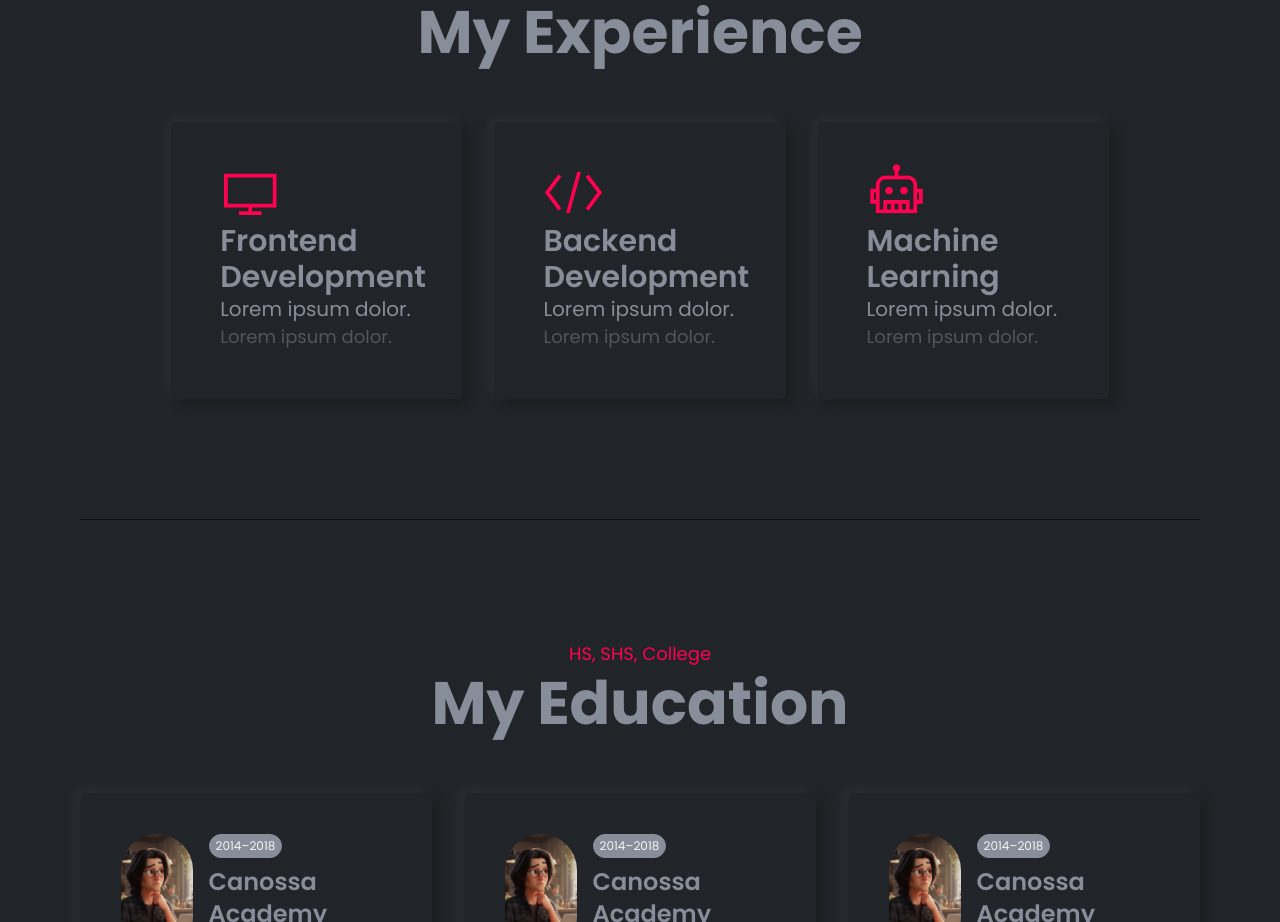
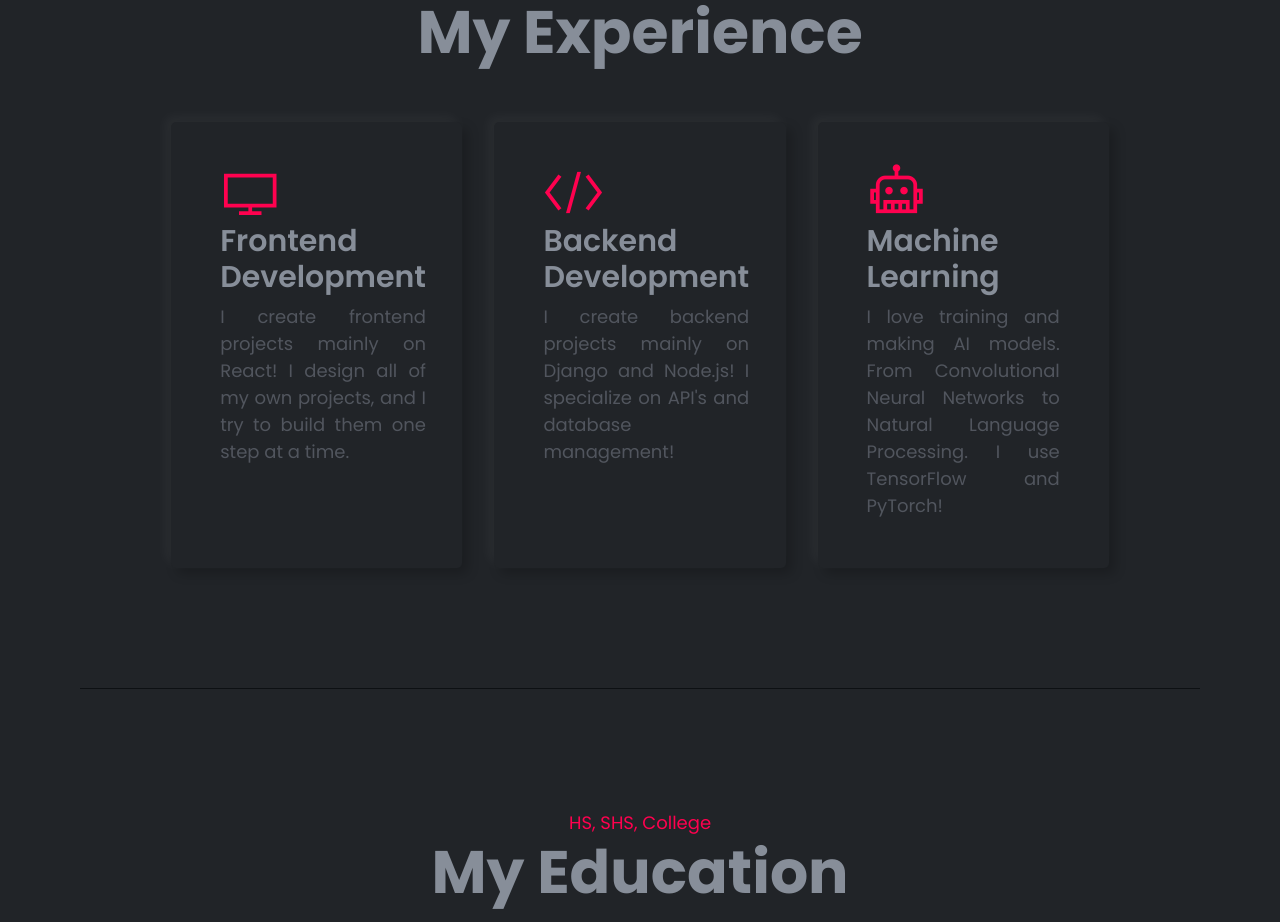
Before and after one commit to itzjmbruhhh/itzjmbruhhh-portfolio, a React (Vite) app in the folder frontend/: page / in a window 1280 px wide. Shown: the part 1060-1982 px from the top of the page. Built offline with nearby package versions, Linux system fonts and the light colour scheme.

Commit message:
added json for experience.tsx

```diff
--- /dev/null
+++ b/frontend/public/utils/Experience.json
@@ -0,0 +1,18 @@
+[
+    {
+        "icon" : "las la-desktop",
+        "title" : "Frontend Development",
+        "bio" : "I create frontend projects mainly on React! I design all of my own projects, and I try to build them one step at a time."
+    },
+    {
+        "icon" : "las la-code",
+        "title" : "Backend Development",
+        "bio" : "I create backend projects mainly on Django and Node.js! I specialize on API's and database management!"
+    },
+    {
+        "icon" : "las la-robot",
+        "title" : "Machine Learning",
+        "bio" : "I love training and making AI models. From Convolutional Neural Networks to Natural Language Processing. I use TensorFlow and PyTorch!"
+    }
+
+]
--- a/frontend/src/pages/Experience.tsx
+++ b/frontend/src/pages/Experience.tsx
@@ -1,85 +1,59 @@
 import React from "react";
 import "../styles/Experience_Education.css";
-import Image from "../assets/images/home.jpg";
+import expData from "../../public/utils/Experience.json";
+
+interface Experience {
+  icon: string;
+  title: string;
+  bio: string;
+}
 
 function Experience() {
   return (
     <section id="experience" className="scroll-mt-[150px] xl:scroll-mt-[220px]">
       <div className="wrapper flex flex-col gap-10">
         {/* Section Heading */}
-        <div className="xl:mb-5" data-aos="fade-up" data-aos-anchor-placement="center-center" data-aos-duration="500">
+        <div
+          className="xl:mb-5"
+          data-aos="fade-up"
+          data-aos-anchor-placement="center-center"
+          data-aos-duration="500"
+        >
           <h3 className="bio">What I do?</h3>
           <h1 className="heading flex justify-center">My Experience</h1>
         </div>
 
         {/* Experience Cards Container */}
-        <div className="card-container" data-aos="fade-up" data-aos-anchor-placement="center-center" data-aos-duration="500" data-aos-delay="100">
+        <div
+          className="card-container"
+          data-aos="fade-up"
+          data-aos-anchor-placement="center-center"
+          data-aos-duration="500"
+          data-aos-delay="100"
+        >
 
-          {/* Single Experience Card */}
-          <div className="single-card-exp box-shadow">
-            <div className="content-wrapper">
+          {/* Single Container */}
+          {expData.map((exp: Experience, index: number) => (
+            <div key={index} className="single-card-exp box-shadow">
+              <div className="content-wrapper">
+                <div className="info-wrapper-exp">
+                  <i
+                    className={`${exp.icon} text-(--color-primary) text-6xl`}
+                  ></i>
 
+                  <h3 className="h3-exp">{exp.title}</h3>
 
-              {/* Info Wrapper */}
-              <div className="info-wrapper-exp">
-                <i className="las la-desktop text-(--color-primary) text-6xl"></i>
-
-                <h3 className="h3-exp">Frontend Development</h3>
-
-                <div>
-                  <p className="text-[16px] xl:text-xl">Lorem ipsum dolor.</p>
-                  <p className="text-[14px] xl:text-[18px] text-(--color-body-2)">
-                    Lorem ipsum dolor.
-                  </p>
+                  <div>
+                    <p className="text-[14px] xl:text-[18px] text-(--color-body-2) text-justify xl:mt-2">
+                      {exp.bio}
+                    </p>
+                  </div>
                 </div>
               </div>
             </div>
-          </div>
-          {/* End of Single Experience Card */}
+          ))}
+          {/* Single Container End */}
 
-          {/* Single Experience Card */}
-          <div className="single-card-exp box-shadow">
-            <div className="content-wrapper">
-
-
-              {/* Info Wrapper */}
-              <div className="info-wrapper-exp">
-                <i className="las la-code text-(--color-primary) text-6xl"></i>
-
-                <h3 className="h3-exp">Backend Development</h3>
-
-                <div>
-                  <p className="text-[16px] xl:text-xl">Lorem ipsum dolor.</p>
-                  <p className="text-[14px] xl:text-[18px] text-(--color-body-2)">
-                    Lorem ipsum dolor.
-                  </p>
-                </div>
-              </div>
-            </div>
-          </div>
-          {/* End of Single Experience Card */}
-
-          {/* Single Experience Card */}
-          <div className="single-card-exp box-shadow">
-            <div className="content-wrapper">
-
-
-              {/* Info Wrapper */}
-              <div className="info-wrapper-exp">
-                <i className="las la-robot text-(--color-primary) text-6xl"></i>
-
-                <h3 className="h3-exp">Machine Learning</h3>
-
-                <div>
-                  <p className="text-[16px] xl:text-xl">Lorem ipsum dolor.</p>
-                  <p className="text-[14px] xl:text-[18px] text-(--color-body-2)">
-                    Lorem ipsum dolor.
-                  </p>
-                </div>
-              </div>
-            </div>
-          </div>
-          {/* End of Single Experience Card */}
 
         </div>
       </div>
```
